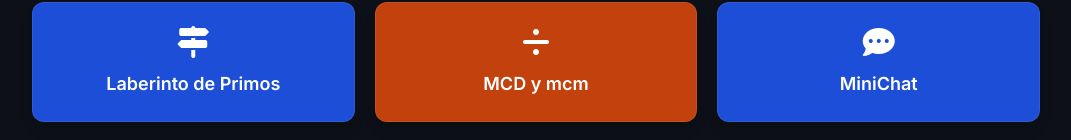
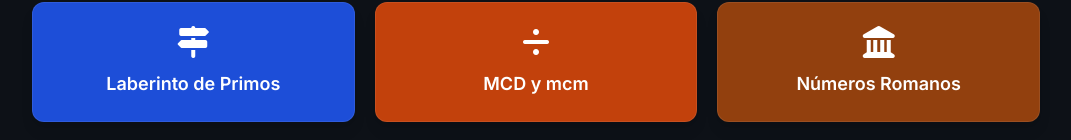
Before and after one commit to jcaselas-ship-it/lanzador3, a plain HTML site: page index.html in a window 1280 px wide. Shown: the part 1596-1736 px from the top of the page, without its empty margins (104-1175 px from the left). Drawn offline with nearby package versions, Linux system fonts and the light colour scheme.

Commit message:
Añadir Números Romanos (categoría Números)
Co-Authored-By: Claude Opus 5.5 <noreply@anthropic.com>
Claude-Session: https://claude.ai/code/session_01BT6HBZ43Zw5Ty3GkWctU3d

```diff
--- a/index.html
+++ b/index.html
@@ -118,6 +118,7 @@ const programs = [
   { name:"Área y Perímetro", url:"https://jcaselas-ship-it.github.io/areayperimetro/", cat:"numeros", icon:"fa-solid fa-ruler-combined", color:"bg-yellow-600" },
   { name:"Laberinto de Primos", url:"https://jcaselas-ship-it.github.io/laberintoprimos/", cat:"numeros", icon:"fa-solid fa-signs-post", color:"bg-blue-700" },
   { name:"MCD y mcm", url:"https://jcaselas-ship-it.github.io/MCDmcm/", cat:"numeros", icon:"fa-solid fa-divide", color:"bg-orange-700" },
+  { name:"Números Romanos", url:"https://jcaselas-ship-it.github.io/numerosromanos/", cat:"numeros", icon:"fa-solid fa-landmark", color:"bg-amber-800" },
   // Chat
   { name:"MiniChat", url:"https://jcaselas-ship-it.github.io/MiniChat/", cat:"chat", icon:"fa-solid fa-comment-dots", color:"bg-blue-700" },
   // Otros
```
